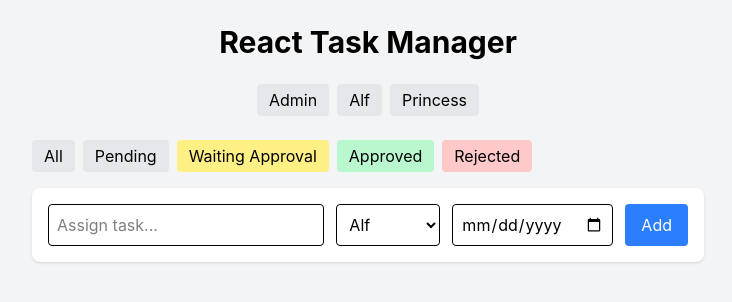
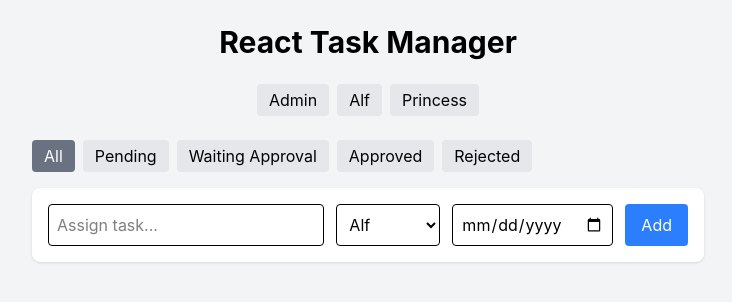
Before and after one commit to alf-lenon/task-app-react, a React (Vite) app in the folder react-task-app/: page / in a window 1280 px wide. Shown: the top 302 px of the page, without its empty margins (272-1004 px from the left). Built offline with nearby package versions, Linux system fonts and the light colour scheme.

Commit message:
style: highlight active filter button

```diff
--- a/react-task-app/src/App.jsx
+++ b/react-task-app/src/App.jsx
@@ -122,35 +122,45 @@ function App() {
 				<div className='flex gap-2 mb-4 flex-wrap'>
 					<button
 						onClick={() => setFilter('all')}
-						className='bg-gray-200 px-3 py-1 rounded'
+						className={`px-3 py-1 rounded ${
+							filter === 'all' ? 'bg-gray-500 text-white' : 'bg-gray-200'
+						}`}
 					>
 						All
 					</button>
 
 					<button
 						onClick={() => setFilter('pending')}
-						className='bg-gray-200 px-3 py-1 rounded'
+						className={`px-3 py-1 rounded ${
+							filter === 'pending' ? 'bg-pink-500 text-white' : 'bg-gray-200'
+						}`}
 					>
 						Pending
 					</button>
 
 					<button
 						onClick={() => setFilter('waiting')}
-						className='bg-yellow-200 px-3 py-1 rounded'
+						className={`px-3 py-1 rounded ${
+							filter === 'waiting' ? 'bg-yellow-500 text-white' : 'bg-gray-200'
+						}`}
 					>
 						Waiting Approval
 					</button>
 
 					<button
 						onClick={() => setFilter('approved')}
-						className='bg-green-200 px-3 py-1 rounded'
+						className={`px-3 py-1 rounded ${
+							filter === 'approved' ? 'bg-green-500 text-white' : 'bg-gray-200'
+						}`}
 					>
 						Approved
 					</button>
 
 					<button
 						onClick={() => setFilter('rejected')}
-						className='bg-red-200 px-3 py-1 rounded'
+						className={`px-3 py-1 rounded ${
+							filter === 'rejected' ? 'bg-red-500 text-white' : 'bg-gray-200'
+						}`}
 					>
 						Rejected
 					</button>
```
